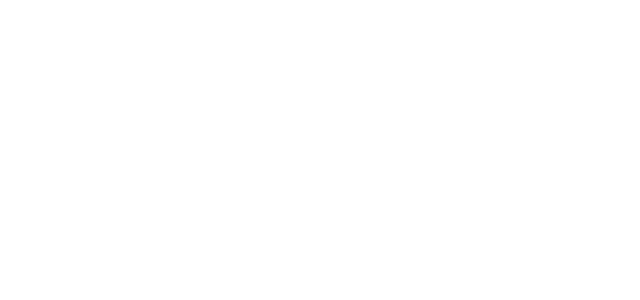
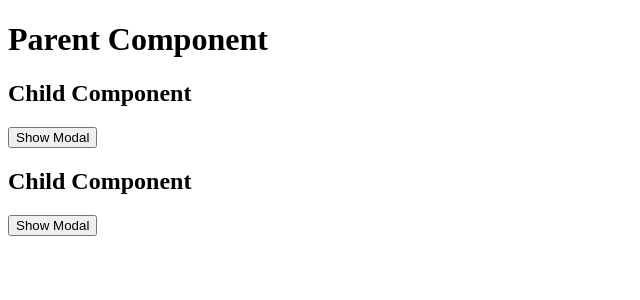
Before and after one commit to acciojob/lift-state-up-1-Pratham131, a React app: page / in a window 1280 px wide. Shown: the top 300 px of the page, without its empty margins (0-640 px from the left). Built offline with nearby package versions, Linux system fonts and the light colour scheme.

Commit message:
first commit

```diff
--- a/src/components/App.js
+++ b/src/components/App.js
@@ -1,11 +1,15 @@
 
 import React from "react";
 import './../styles/App.css';
+import Parent from "./Parent";
+import Child from "./Child";
 
 const App = () => {
   return (
     <div>
         {/* Do not remove the main div */}
+        <Parent/>
+        <Child/>
     </div>
   )
 }
--- /dev/null
+++ b/src/components/Child.js
@@ -0,0 +1,22 @@
+import React from "react";
+
+const Child = ({showModal,setShowModal}) => {
+    return(
+        <div>
+            <h2> Child Component </h2>
+
+            <button onClick={() => setShowModal(true)}> Show Modal</button>
+
+            {
+                showModal==true && (
+                    <div>
+                        <h1> Modal Content </h1>
+                        <p> Thus is the modal content.</p>
+                    </div>
+                )
+            }
+        </div>
+    )
+}
+
+export default Child;
--- /dev/null
+++ b/src/components/Parent.js
@@ -0,0 +1,18 @@
+import React,{useState} from "react";
+import Child from "./Child";
+
+const Parent = () => {
+
+    const [showModal, setShowModal] = useState(false);
+
+    return(
+        <div className="parent">
+            <h1> Parent Component </h1>
+            <Child
+                showModal={showModal}
+                setShowModal= {setShowModal}/>
+        </div>
+    )
+}
+
+export default Parent;
```
Also changed, not shown: 1 other file (tests, documents, lock files or other folders).
